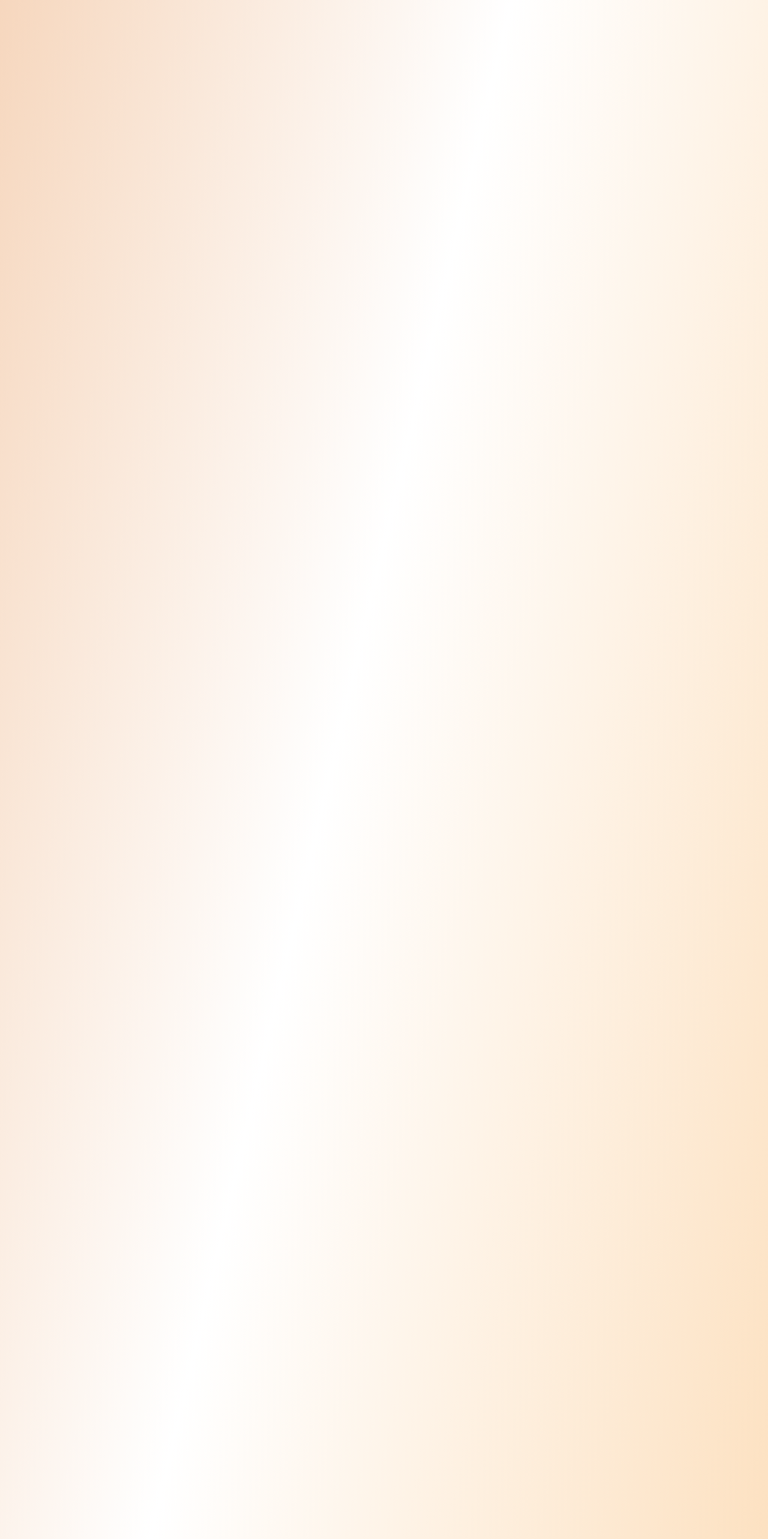
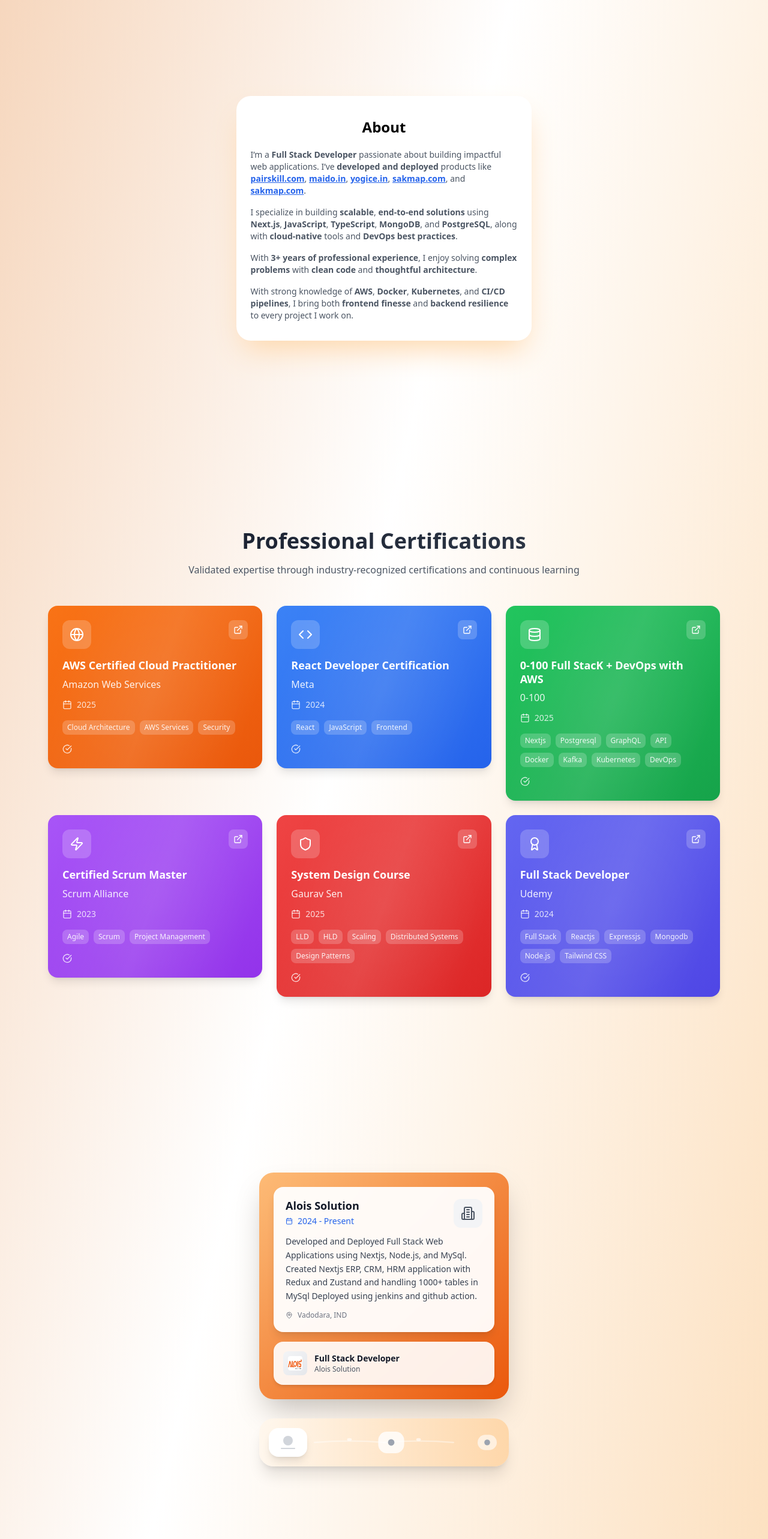
Before and after one commit to chaudhary-rishabh/rishabhc.in, a Next.js app: page / in a window 1280 px wide. Shown: the part 1820-4386 px from the top of the page at 60% size. Built offline with nearby package versions, Linux system fonts and the light colour scheme.

Commit message:
all section visible on scroll

```diff
--- a/components/PortfolioLanding.tsx
+++ b/components/PortfolioLanding.tsx
@@ -269,15 +269,17 @@
     useEffect(() => setHasMounted(true), []);
     if (!hasMounted) return null;
 
-    const renderSectionContent = () => {
-        switch (activeSection) {
+    const renderSectionContent = (sectionId: string) => {
+        switch (sectionId) {
             case "skills":
-                return <Profile />
+                return <Profile />;
             case "certification":
-                return <CertificationSection />
+                return <CertificationSection />;
             case "experience":
-                return <BubbleExperience />
+                return <BubbleExperience />;
             default:
+                const currentSection = sections.find((section) => section.id === sectionId);
+                const currentProject = currentSection?.projects?.[0];
                 return currentProject ? (
                     <motion.div
                         className="relative order-1 lg:order-2"
@@ -449,7 +451,6 @@
                 <div ref={contentRef} className="space-y-32 py-16">
                     {/* Portfolio Section */}
                     <div ref={portfolioRef} className="min-h-screen flex items-center justify-center">
-                        {activeSection === "portfolio" && (
                             <AnimatePresence mode="wait">
                                 <motion.div
                                     key="portfolio"
@@ -459,15 +460,13 @@
                                     transition={{ duration: 0.6, ease: [0.25, 0.46, 0.45, 0.94] }}
                                     className="flex justify-center w-full sm:w-2/5 mx-auto items-center"
                                 >
-                                    {renderSectionContent()}
+                                    {renderSectionContent("portfolio")}
                                 </motion.div>
                             </AnimatePresence>
-                        )}
                     </div>
 
                     {/* Skills Section */}
                     <div ref={skillsRef} className="min-h-screen flex items-center justify-center">
-                        {activeSection === "skills" && (
                             <AnimatePresence mode="wait">
                                 <motion.div
                                     key="skills"
@@ -477,15 +476,13 @@
                                     transition={{ duration: 0.6, ease: [0.25, 0.46, 0.45, 0.94] }}
                                     className="flex justify-center w-full sm:w-2/5 mx-auto items-center"
                                 >
-                                    {renderSectionContent()}
+                                    {renderSectionContent("skills")}
                                 </motion.div>
                             </AnimatePresence>
-                        )}
                     </div>
 
                     {/* Certification Section */}
                     <div ref={certificationRef} className="min-h-screen flex items-center justify-center">
-                        {activeSection === "certification" && (
                             <AnimatePresence mode="wait">
                                 <motion.div
                                     key="certification"
@@ -495,15 +492,13 @@
                                     transition={{ duration: 0.6, ease: [0.25, 0.46, 0.45, 0.94] }}
                                     className="w-full"
                                 >
-                                    {renderSectionContent()}
+                                {renderSectionContent("certification")}
                                 </motion.div>
                             </AnimatePresence>
-                        )}
                     </div>
 
                     {/* Experience Section */}
                     <div ref={experienceRef} className="min-h-screen flex items-center justify-center">
-                        {activeSection === "experience" && (
                             <AnimatePresence mode="wait">
                                 <motion.div
                                     key="experience"
@@ -513,10 +508,9 @@
                                     transition={{ duration: 0.6, ease: [0.25, 0.46, 0.45, 0.94] }}
                                     className="w-full"
                                 >
-                                    {renderSectionContent()}
+                                    {renderSectionContent("experience")}
                                 </motion.div>
                             </AnimatePresence>
-                        )}
                     </div>
                 </div>
 
```
